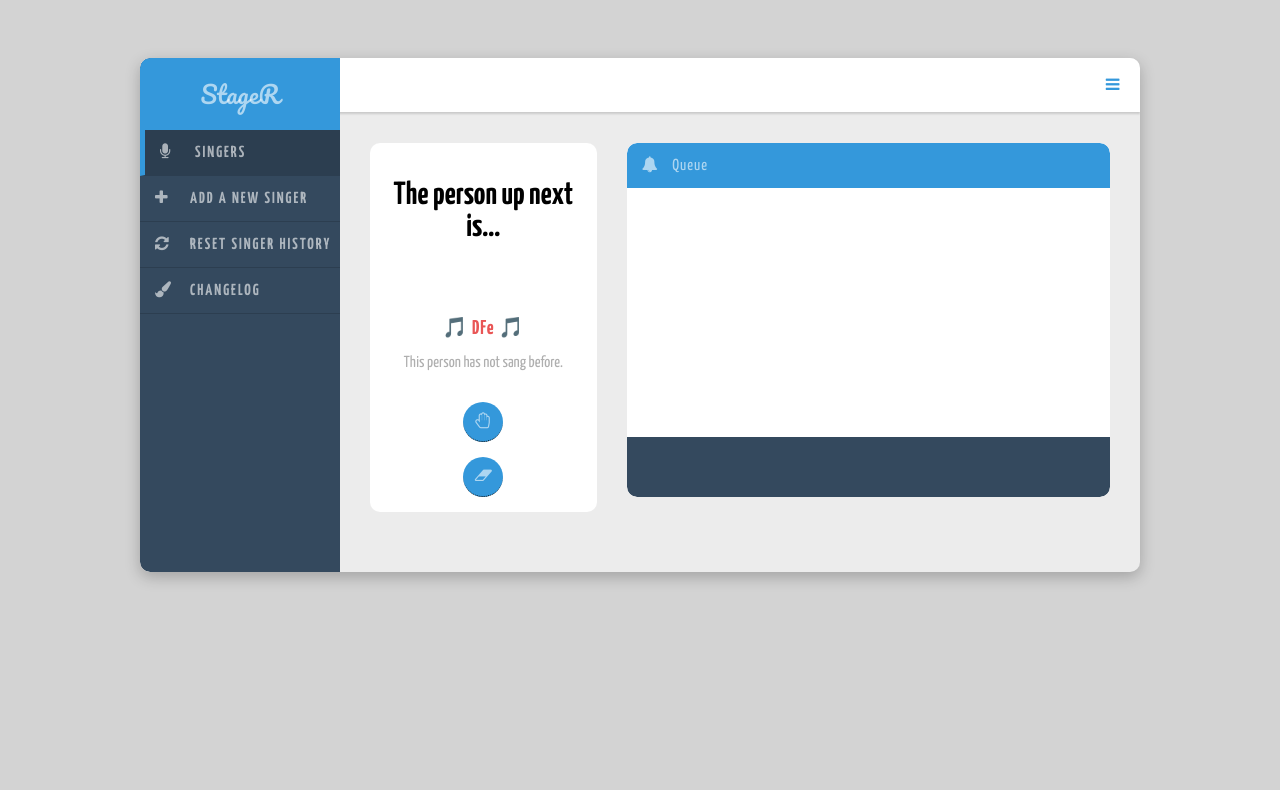
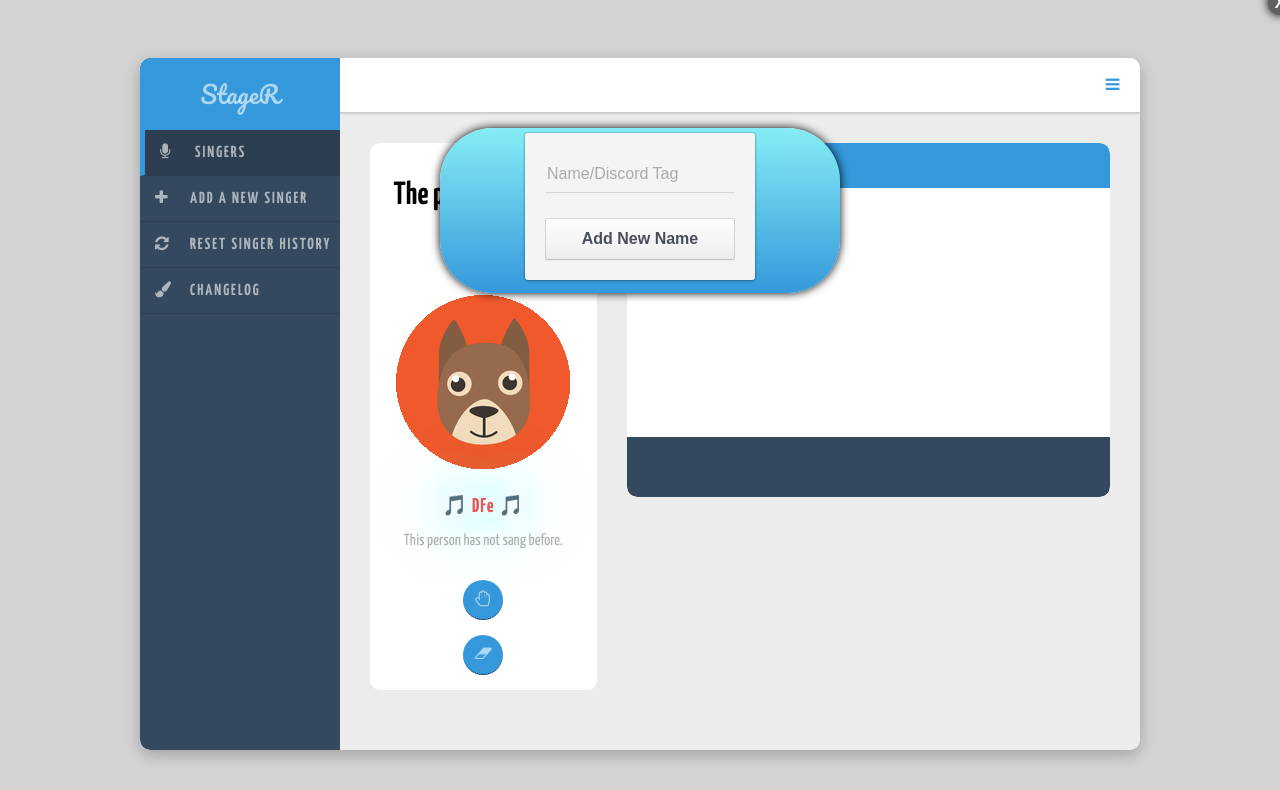
Before and after one commit to Kalaborative/StageR, a Flask app: page / in a window 1280 px wide. Shown: the top 790 px of the page. Run offline with Flask 2, Linux system fonts and the light colour scheme; data comes from the database, SQL or seed files in the repository; both versions use the stored data as it was after the commit; some libraries are stand-ins or nearby versions.

Commit message:
Redesigned images

```diff
--- a/app.py
+++ b/app.py
@@ -1,6 +1,7 @@
 # import the necessary modules
 from flask import Flask, render_template, request, redirect, url_for
 import sqlite3
+from random import choice
 from time import sleep
 from os import environ
 
@@ -9,6 +10,8 @@ app = Flask(__name__)
 
 # Declare global variables
 firstUserData = []
+animals = ["deer.gif", "dog_1.gif", "dog_2.gif", "elephant.gif", "fox.gif", "koala.gif", "lion.gif", "monkey.gif", "moose.gif", "pig.gif", "raccoon.gif", "squirrel.gif"]
+
 
 # The makedata function handles new user registration on any page.
 def makedata():
@@ -19,18 +22,18 @@ def makedata():
 		histdata = c.fetchall()
 		# this code flattens the list
 		histdata = [h[0] for h in histdata]
-		inputsex = request.form["sex"]
+		inputan = choice(animals)
 		inputname = request.form["discordtag"]
 		# declare a match var that will tell if the for loop finds a match or not
 		match = False
 		# the default batch
-		batch = [(inputsex, inputname, 0)]
+		batch = [(inputan, inputname, 0)]
 		for hist in histdata:
 			if inputname == hist:
 				c.execute("SELECT singTimes FROM history WHERE name=?", [(inputname)])
 				actualTimes = c.fetchone()[0]
 				match = True
-				batch = [(inputsex, inputname, actualTimes)]
+				batch = [(inputan, inputname, actualTimes)]
 		c.executemany("INSERT INTO current VALUES(?,?,?)", batch)
 		if not match:
 			c.executemany("INSERT INTO history VALUES(?,?,?)", batch)
--- a/static/css/style.css
+++ b/static/css/style.css
@@ -210,6 +210,17 @@ body {
   letter-spacing: 1px;
   font-weight: bold;
   margin-bottom: 5px;
+}
+.user-item_info .name{
+  -webkit-animation: neon3 1.5s ease-in-out infinite alternate;
+}
+@-webkit-keyframes neon3 {
+  from {
+    text-shadow: 0 0 10px #fff, 0 0 20px #fff, 0 0 30px #fff, 0 0 40px #62cdf1, 0 0 70px #4bc9e0, 0 0 80px #7ad5e0, 0 0 100px #16a4b3, 0 0 150px #1eabc1;
+  }
+  to {
+    text-shadow: 0 0 5px #fff, 0 0 10px #fff, 0 0 15px #fff, 0 0 20px #ffffff, 0 0 35px #ffffff, 0 0 40px #fff, 0 0 50px #fff, 0 0 75px #ffffff;
+  }
 }
 .user-item_info .nobody {
   color: #E77471;
@@ -462,16 +473,15 @@ body {
 }
 .modalbg .dialog {
   width: 400px;
-  position: relative;
   top: -1000px;
   margin: 10% auto;
   padding: 5px 20px 13px 20px;
   -moz-border-radius: 10px;
   -webkit-border-radius: 10px;
-  border-radius: 10px;
+  border-radius: 53px;
   background: #fff;
   background: -moz-linear-gradient(#fff, #ccc);
-  background: -webkit-linear-gradient(#fff, #ccc);
+  background: -webkit-linear-gradient(#86edf5, #3498db);
   background: -o-linear-gradient(#fff, #ccc);
   box-shadow: 0 0 10px #000;
   -moz-box-shadow: 0 0 10px #000;
@@ -491,8 +501,7 @@ body {
 }
 .modalbg:target .dialog {
   top: -20px;
-  -moz-transition: all 0.8s ease-out;
-  -webkit-transition: all 0.8s ease-out;
+  /* -webkit-transition: all 0.8s ease-out; */
   -o-transition: all 0.8s ease-out;
   transition: all 0.8s ease-out;
   -webkit-transition-delay: 0.4s;
@@ -593,7 +602,7 @@ input {
   background-image: -webkit-linear-gradient(top, #fefefe, #eeeeee);
   background-image: -moz-linear-gradient(top, #fefefe, #eeeeee);
   background-image: -o-linear-gradient(top, #fefefe, #eeeeee);
-  background-image: linear-gradient(to bottom, #fefefe, #eeeeee);
+  /* background-image: linear-gradient(to bottom, #0043ff, #eeeeee); */
   -webkit-box-shadow: inset 0 -1px rgba(0, 0, 0, 0.03), 0 1px rgba(0, 0, 0, 0.04);
   box-shadow: inset 0 -1px rgba(0, 0, 0, 0.03), 0 1px rgba(0, 0, 0, 0.04);
 }
--- a/templates/index.html
+++ b/templates/index.html
@@ -8,7 +8,7 @@
    <link rel="icon" href="static/img/favicon.ico" type="image/x-icon">
    <meta charset='utf-8'>
    {% if first %}
-    <meta http-equiv="refresh" content="15">
+    <!--<meta http-equiv="refresh" content="15"> -->
    {% endif %}
   </head>
   <body>
@@ -37,11 +37,7 @@
                 </div>
               <div class="user-item_info">
                 {% if first%}
-                  {% if 'M' in first[0] %}
-                    <img src="static/img/boyusericon.png" />
-                  {% elif 'F' in first[0] %}
-                    <img src="static/img/girlusericon.png" />
-                  {% endif %}
+                    <img src="static/img/{{first[0]}}" />
                   <p class="name" id="currentSinger">🎵 {{first[1]}} 🎵 </p>
                   {% if first[2] == 0 %}
                     <p class="sub">This person has not sang before.</p>
@@ -81,25 +77,14 @@
                   <div class="chat_inner">
                 {% endif %}
                 {% for u in users %}
-                  {% if 'M' in u[0] %}
                     <div class="chat_inner-item">
                       <div class="photo">
-                        <img src="static/img/boyusericon.png" />
+                        <img src="static/img/{{u[0]}}" />
                       </div>
                       <div class="message">
                         {{ u[1] }}
                       </div>
                     </div>
-                  {% elif 'F' in u[0] %}
-                    <div class="chat_inner-item">
-                      <div class="photo">
-                        <img src="static/img/girlusericon.png" />
-                      </div>
-                      <div class="message">
-                        {{ u[1] }}
-                      </div>
-                    </div>
-                  {% endif %}
                 {% endfor %}
                 </div>
                 <div class="footer">
@@ -122,12 +107,6 @@
             <div class="dialog">
               <a rel="nofollow" rel="noreferrer" href="#close" title="Close" class="close">X</a>
               <form class="register" action="{{url_for('index')}}" method="post">
-                <div class="register-switch">
-                  <input type="radio" name="sex" value="F" id="sex_f" class="register-switch-input" checked>
-                  <label for="sex_f" class="register-switch-label">Female</label>
-                  <input type="radio" name="sex" value="M" id="sex_m" class="register-switch-input">
-                  <label for="sex_m" class="register-switch-label">Male</label>
-                </div>
                 <input type="name" class="register-input" placeholder="Name/Discord Tag" name="discordtag">
                 <input type="submit" value="Add New Name" class="register-button">
               </form>
```
Also changed, not shown: static/img/deer.gif (added), static/img/dog_1.gif (added), static/img/dog_2.gif (added), static/img/elephant.gif (added), static/img/fox.gif (added), static/img/koala.gif (added), static/img/lion.gif (added), static/img/monkey.gif (added), static/img/moose.gif (added), static/img/pig.gif (added), static/img/raccoon.gif (added), static/img/squirrel.gif (added), tags.db, 1 other file.
